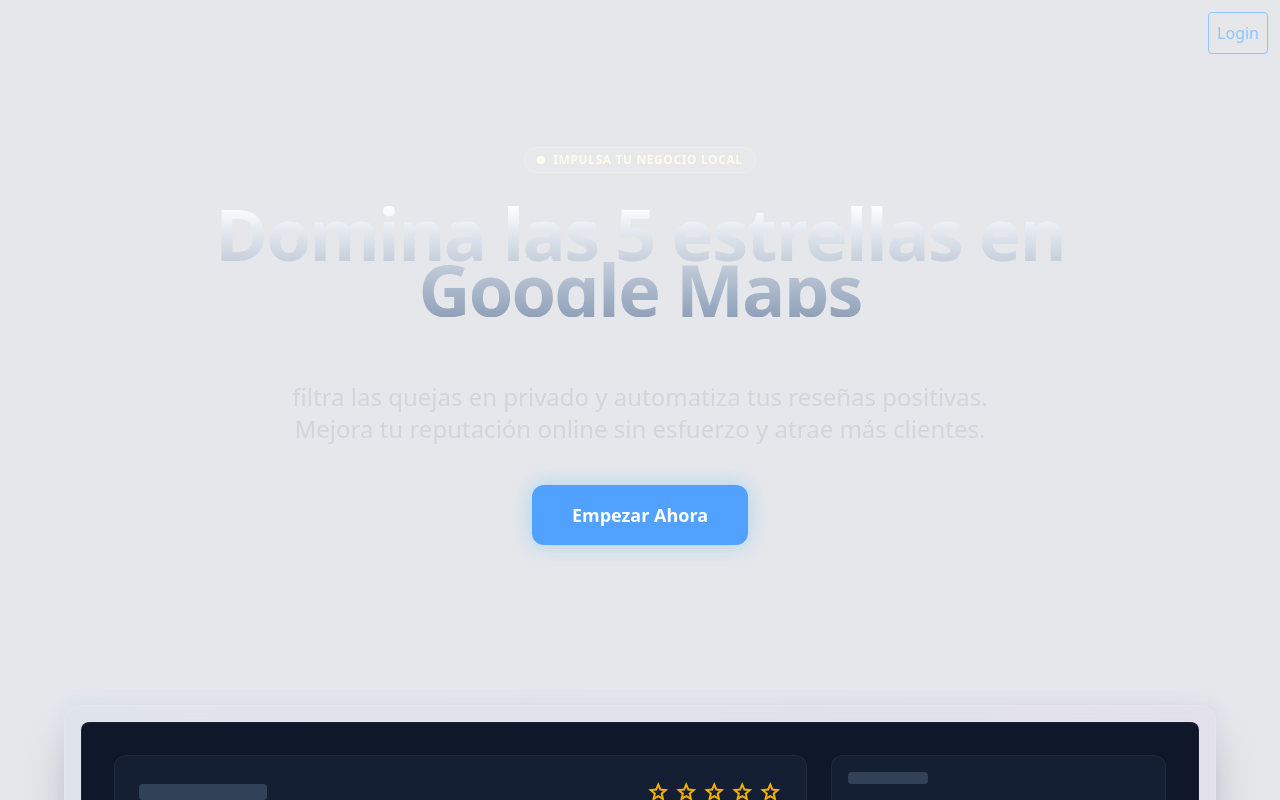
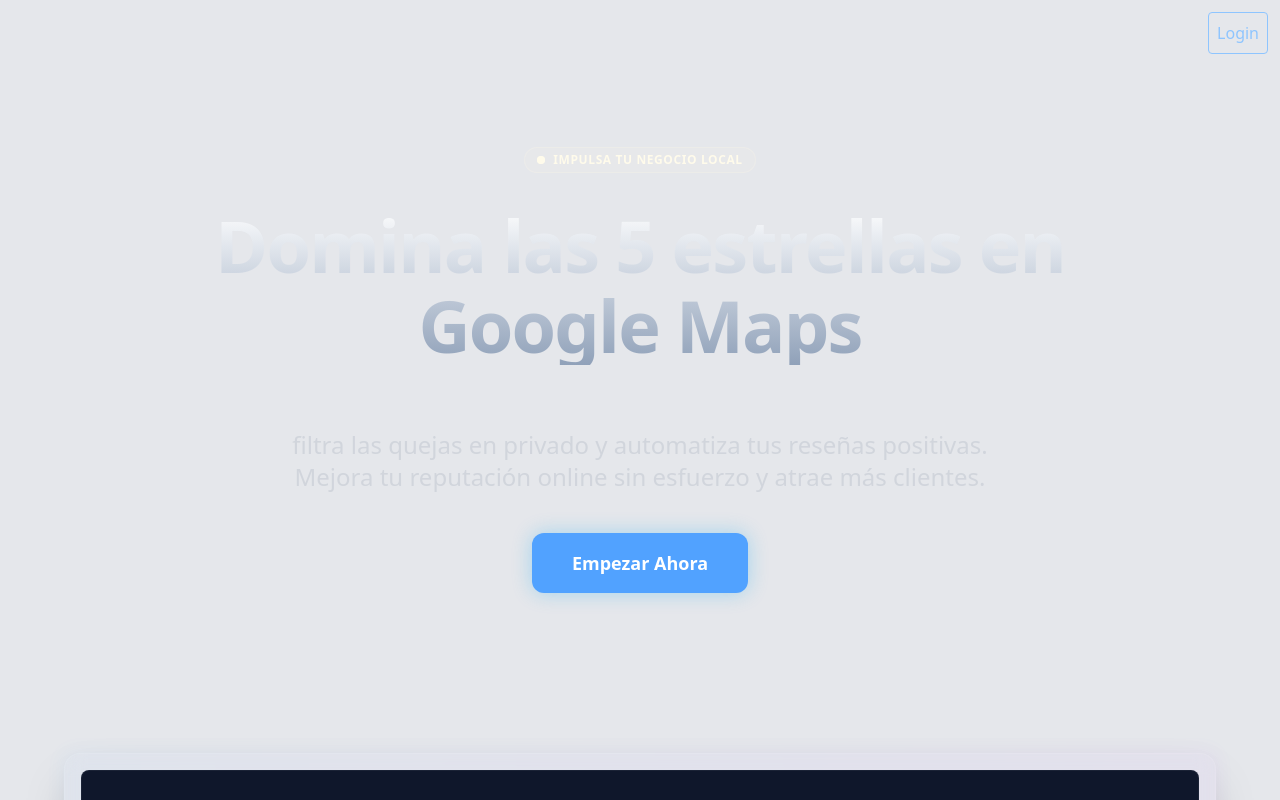
Before and after one commit to emorenocode/calificame, an Angular app: page / in a window 1280 px wide. Shown: the top 800 px of the page. Built offline with nearby package versions, Linux system fonts and the light colour scheme.

Commit message:
fix(home): update heading and background gradient classes for consistency

```diff
--- a/src/app/home/home-page.html
+++ b/src/app/home/home-page.html
@@ -19,7 +19,7 @@
       Impulsa tu negocio local
     </div>
     <h1
-      class="text-5xl md:text-7xl font-extrabold tracking-tight mb-6 bg-linear-to-b from-white to-slate-400 bg-clip-text text-transparent leading-14"
+      class="text-5xl md:text-7xl font-extrabold tracking-tight mb-6 bg-linear-to-b from-white to-slate-400 bg-clip-text text-transparent leading-14 md:leading-20"
     >
       Domina las 5 estrellas en Google Maps
     </h1>
@@ -60,7 +60,7 @@
           </div>
           <div class="space-y-4">
             <div
-              class="h-32 w-full bg-gradient-to-t from-primary/10 to-transparent rounded-lg border-b border-primary/20 flex items-end p-4"
+              class="h-32 w-full bg-linear-to-t from-primary/10 to-transparent rounded-lg border-b border-primary/20 flex items-end p-4"
             >
               <div class="flex items-end gap-2 w-full">
                 <div class="h-1/2 w-full bg-primary/40 rounded-t"></div>
```
